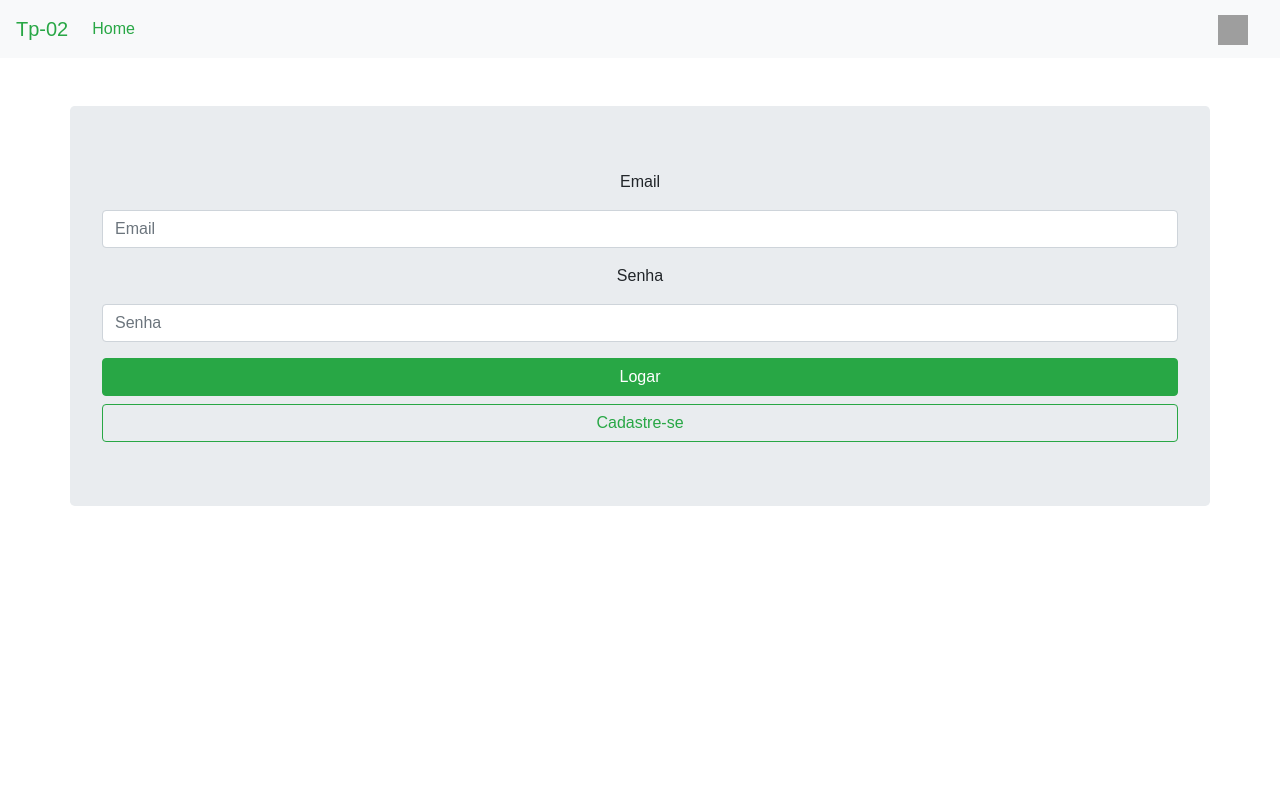
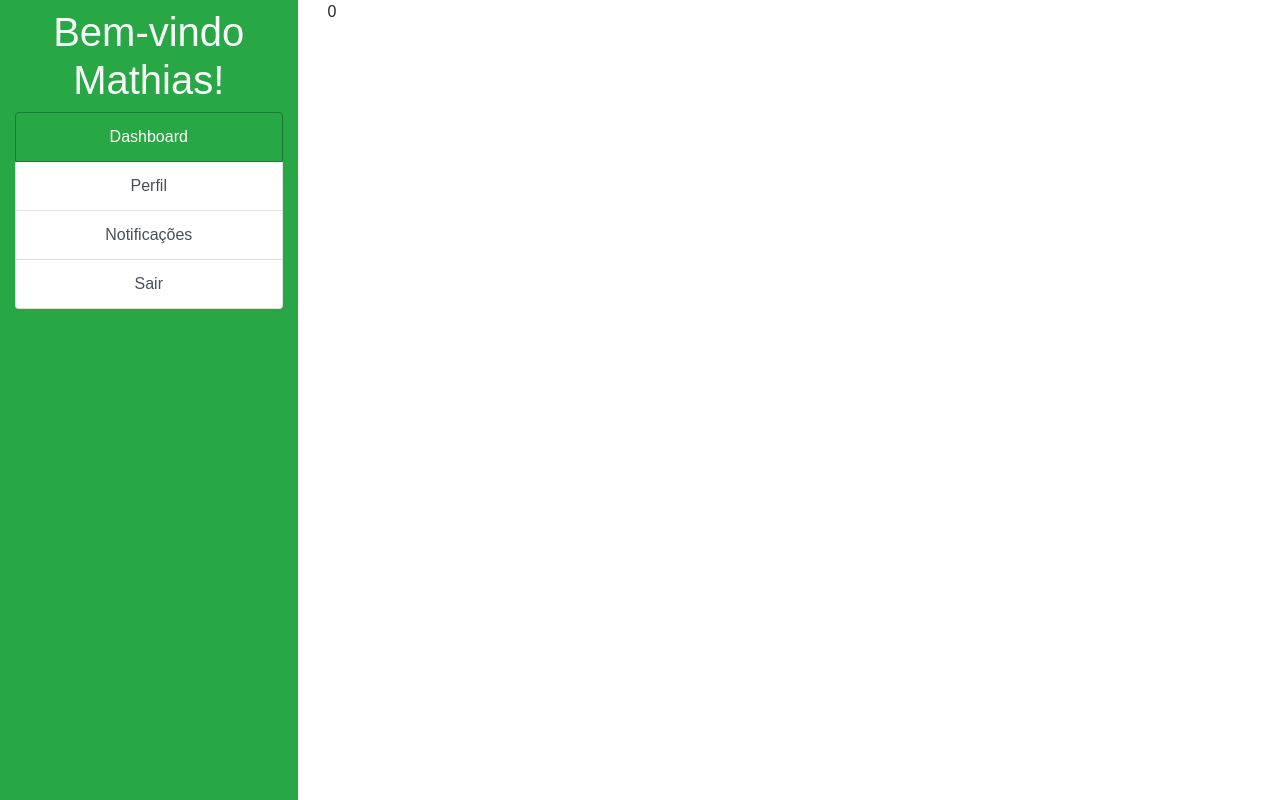
Before and after one commit to mtgo007/TP-DAW-02, a React (Create React App) app: page / in a window 1280 px wide. Built offline with nearby package versions, Linux system fonts and the light colour scheme; grey boxes are pictures that could not be loaded.

Commit message:
Adição da interface do usuario ja logado

```diff
--- a/public/index.html
+++ b/public/index.html
@@ -21,6 +21,10 @@
     -->
     <!-- Import Botstrap -->
     <link rel="stylesheet" href="https://stackpath.bootstrapcdn.com/bootstrap/4.1.0/css/bootstrap.min.css" integrity="sha384-9gVQ4dYFwwWSjIDZnLEWnxCjeSWFphJiwGPXr1jddIhOegiu1FwO5qRGvFXOdJZ4" crossorigin="anonymous">
+    <script src="https://code.jquery.com/jquery-3.3.1.slim.min.js" integrity="sha384-q8i/X+965DzO0rT7abK41JStQIAqVgRVzpbzo5smXKp4YfRvH+8abtTE1Pi6jizo" crossorigin="anonymous"></script>
+    <script src="https://cdnjs.cloudflare.com/ajax/libs/popper.js/1.14.0/umd/popper.min.js" integrity="sha384-cs/chFZiN24E4KMATLdqdvsezGxaGsi4hLGOzlXwp5UZB1LY//20VyM2taTB4QvJ" crossorigin="anonymous"></script>
+    <script src="https://stackpath.bootstrapcdn.com/bootstrap/4.1.0/js/bootstrap.min.js" integrity="sha384-uefMccjFJAIv6A+rW+L4AHf99KvxDjWSu1z9VI8SKNVmz4sk7buKt/6v9KI65qnm" crossorigin="anonymous"></script>
+    <link rel="stylesheet" href="https://cdnjs.cloudflare.com/ajax/libs/font-awesome/4.7.0/css/font-awesome.min.css">
     <title>TP-02</title>
   </head>
   <body>
--- a/src/App.js
+++ b/src/App.js
@@ -1,21 +1,28 @@
 import React, { Component } from 'react';
 import Login from './Components/login'
 import Add from './Components/add'
+import Logado from './Components/logado';
 
 class App extends Component {
 
   constructor(){
     super();
     this.state = {
-      atual: 0,
-      emailLogado:''
+      atual: 2,
+      usuarioLogado:{
+        nome:"Mathias",
+        email:"mtgo@mtgo.com",
+        endereco: "Rua da Bahia",
+        telefone:"3194799570",
+        tipoUsuario:"Comprador"
+      }
     }
   }
 
-  changeState(estado, email){
+  changeState(estado, usuario){
     console.log(estado)
     this.setState({atual:estado});
-    this.setState({emailLogado:email});
+    this.setState({usuarioLogado:usuario});
   }
 
   render() {
@@ -31,6 +38,12 @@ class App extends Component {
           <Add changeState={this.changeState.bind(this)} />
         </div>
       );
+    } else if(this.state.atual==2){
+      return(
+        <div className="App">
+          <Logado usuarioLogado={this.state.usuarioLogado} changeState={this.changeState.bind(this)} />
+        </div>
+      );
     }
   }
 }
--- a/src/Components/add.js
+++ b/src/Components/add.js
@@ -7,8 +7,8 @@ class Add extends Component {
   render() {
     return (
       <div  className="Add">
-        <Navbar />
-        <FormAdd changeState={this.props.changeState.bind(this)} />
+        <Navbar changeState={this.props.changeState.bind(this)}/>
+        <FormAdd btnText='Cadastrar' changeState={this.props.changeState.bind(this)} />
       </div>
     );
   }
--- /dev/null
+++ b/src/Components/dashboard.js
@@ -0,0 +1,31 @@
+import React, { Component } from 'react';
+import FormAdd from "./formAdd";
+
+class Dashboard extends Component {
+
+  constructor(props){
+      super(props);
+      this.state = {
+          atual : this.props.state
+      }
+  }
+
+  render() {
+    if(this.props.state === 1){
+        return (
+            <div  className="Dashboard">
+                <FormAdd btnText='Salvar Alterações' user={this.props.user}/>
+            </div>
+        );
+    }
+    else{
+        return(
+            <div  className="Dashboard">
+                {this.props.state}
+            </div>
+        );
+    }
+  }
+}
+
+export default Dashboard;
--- a/src/Components/formAdd.js
+++ b/src/Components/formAdd.js
@@ -2,15 +2,15 @@ import React, { Component } from 'react';
 
 class FormAdd extends Component {
 
-  constructor(){
-      super();
+  constructor(props){
+      super(props);
       this.state = {
-          nome:'',
-          email:'',
-          senha:'',
-          endereco:'',
-          telefone:'',
-          tipoUsuario:'Comprador'
+          nome:this.props.user.nome||'',
+          email:this.props.user.email||'',
+          senha:this.props.user.senha||'',
+          endereco:this.props.user.endereco||'',
+          telefone:this.props.user.telefone||'',
+          tipoUsuario:this.props.user.tipoUsuario||'Comprador'
       }
   }
 
@@ -32,6 +32,7 @@ class FormAdd extends Component {
   }
 
   render() {
+    console.log(this.props.user)
     return (
       <div  className="FormAdd mt-5 container jumbotron">
         <div className="form-group">
@@ -62,7 +63,9 @@ class FormAdd extends Component {
               <option >Catador</option>
             </select>
         </div>
-        <button type="submit" className="w-100 btn btn-outline-success" onClick={this.add.bind(this)}>Cadastrar</button>
+        <button type="submit" className="w-100 btn btn-outline-success" onClick={this.add.bind(this)}>
+          {this.props.btnText}
+        </button>
       </div>
     );
   }
--- a/src/Components/formLogin.js
+++ b/src/Components/formLogin.js
@@ -36,7 +36,7 @@ class FormLogin extends Component {
       <div className="container jumbotron mt-5">
           <div className="form-group">
             <p className="text-center">Email</p>
-            <input type="email" class="form-control" id="email"   placeholder="Email" value={this.state.email} onChange={this.handleEmailChange.bind(this)}/>
+            <input type="email" className="form-control" id="email"   placeholder="Email" value={this.state.email} onChange={this.handleEmailChange.bind(this)}/>
           </div>
           <div className="form-group">
             <p className="text-center">Senha</p>
--- /dev/null
+++ b/src/Components/logado.js
@@ -0,0 +1,37 @@
+import React, { Component } from 'react';
+import Navbar from './navbar';
+import Sidebar from './sidebar';
+import Dashboard from './dashboard';
+
+
+class Logado extends Component {
+
+  constructor(props){
+    super(props);
+    this.state = {
+        atual:0
+    }
+  }
+
+  switchState = (estado) => {
+    this.setState({atual:estado});
+  }
+
+  render() {
+      console.log('this.props.usuarioLogado')
+    return (
+      <div  className="Logado" >
+        <div className="row ">
+            <div className="col-3">
+                <Sidebar switchState={this.switchState}  usuarioLogado={this.props.usuarioLogado} />
+            </div>
+            <div className="col-9">
+                <Dashboard user={this.props.usuarioLogado} state={this.state.atual}/>
+            </div>
+        </div>
+      </div>
+    );
+  }
+}
+
+export default Logado;
--- a/src/Components/login.js
+++ b/src/Components/login.js
@@ -2,20 +2,22 @@ import React, { Component } from 'react';
 import Navbar from './navbar';
 import FormLogin from './formLogin';
 
+
 class Login extends Component {
   login(email, senha){
-      //handle login e mudança de estado
-      if(email == "mathias" && senha == "123"){
-          this.props.changeState(1, email);
-      } else {
-          console.log('erro');
-      }
+    //handle login e mudança de estado
+    // handle pega dados do usuario
+    if(email == "mathias" && senha == "123"){
+      this.props.changeState(2, email);
+    } else {
+      console.log('erro');
+    }
   }
 
   render() {
     return (
       <div  className="Login">
-        <Navbar />
+        <Navbar changeState={this.props.changeState.bind(this)}/>
         <FormLogin changeState={this.props.changeState} login={this.login.bind(this)}/>
       </div>
     );
--- a/src/Components/navbar.js
+++ b/src/Components/navbar.js
@@ -4,17 +4,17 @@ class Navbar extends Component {
   render() {
     return (
       <div className="Navbar">
-        <nav class="navbar navbar-expand-lg navbar-light bg-light">
-          <a class="navbar-brand text-success" href="#">Tp-02</a>
-          <button class="navbar-toggler" type="button" data-toggle="collapse" data-target="#navbarNavAltMarkup" aria-controls="navbarNavAltMarkup" aria-expanded="false" aria-label="Toggle navigation">
-            <span class="navbar-toggler-icon"></span>
+        <nav className="navbar navbar-expand-lg navbar-light bg-light">
+          <a className="navbar-brand text-success" onClick={()=>this.props.changeState(0, undefined)} href="#">Tp-02</a>
+          <button className="navbar-toggler" type="button" data-toggle="collapse" data-target="#navbarNavAltMarkup" aria-controls="navbarNavAltMarkup" aria-expanded="false" aria-label="Toggle navigation">
+            <span className="navbar-toggler-icon"></span>
           </button>
-          <div class="collapse navbar-collapse" id="navbarNavAltMarkup">
-            <div class="navbar-nav">
-              <a class="nav-item nav-link active text-success" href="#">Home</a>
+          <div className="collapse navbar-collapse" id="navbarNavAltMarkup">
+            <div className="navbar-nav">
+              <a className="nav-item nav-link text-success" href="#">Home</a>
             </div>
           </div>
-          <a class="navbar-brand" href="#">
+          <a className="navbar-brand" href="#">
             <img src="https://cdn3.iconfinder.com/data/icons/eco-flat-2/512/Ecology_recycle_recyclingwaste-512.png" width="30" height="30" alt=""/>
           </a>
         </nav>
--- /dev/null
+++ b/src/Components/sidebar.js
@@ -0,0 +1,58 @@
+import React, { Component } from 'react';
+
+class Sidebar extends Component {
+
+   constructor(props){
+     super(props);
+     this.state = {
+         usuario:this.props.usuarioLogado,
+         option: 1
+     }
+   }
+
+   alteraAtivo = () => {
+    const lis = document.getElementsByClassName("list-group-item");
+    let index = this.state.option;
+    for(let li of lis){
+        li.className = "list-group-item list-group-item-action  text-center "
+    }
+    lis[index].className = "list-group-item list-group-item-action  text-center active";
+   }
+
+   handleState = (estado)=>{
+    this.setState({option:estado}, function(){
+        this.props.switchState(this.state.option)
+        this.alteraAtivo()
+    });
+   }
+
+  render() {
+    return (
+      <div  className="Sidebar" style={{height:'100vh'}}>
+        <div className="container bg-success h-100">
+            <h1 className="text-center text-light pt-2 mb-2">Bem-vindo {this.state.usuario.nome}!</h1>
+            <ul className="list-group bg-success">
+                <li className="list-group-item list-group-item-action  text-center active"
+                onClick={()=>{this.handleState(0)}}
+                >
+                Dashboard</li>
+                <li className="list-group-item list-group-item-action  text-center "
+                onClick={()=>{this.handleState(1)}}
+                >
+                Perfil</li>
+                <li className="list-group-item list-group-item-action  text-center "
+                onClick={()=>{this.handleState(2)}}
+                >
+                Notificações</li>
+                <li className="list-group-item list-group-item-action  text-center "
+                onClick={()=>{this.handleState(3)}}
+                >
+                Sair</li>
+            </ul>
+        </div>
+      </div>
+    );
+  }
+}
+
+export default Sidebar;
--- a/src/Css/index.css
+++ b/src/Css/index.css
@@ -3,3 +3,7 @@ body {
   padding: 0;
   font-family: sans-serif;
 }
+.active{
+  background-color: #28a745 !important;
+  border-color: #1c7932 !important;
+}
```
Also changed, not shown: package.json (line endings or trailing spaces), 1 other file (tests, documents, lock files or other folders).
